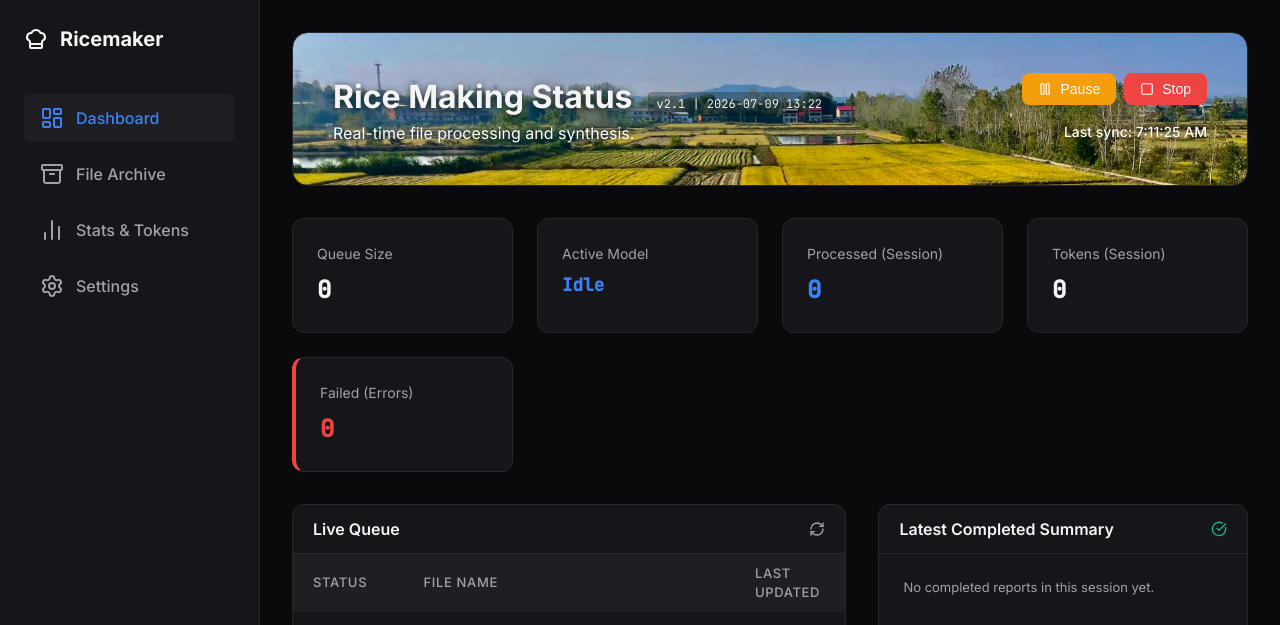
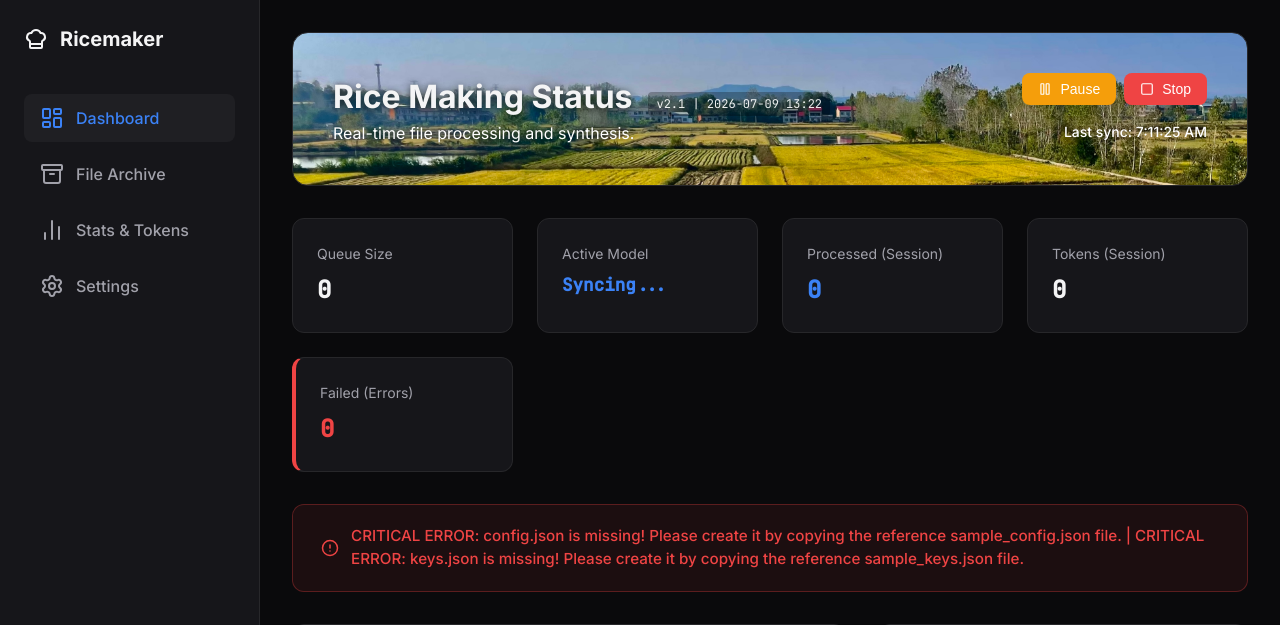
Before and after one commit to bstovej/ricemaker, a Flask app: page / in a window 1280 px wide. Shown: the top 625 px of the page. Run offline with Flask 3, Linux system fonts and the light colour scheme; data that the repository does not hold is empty; parts of the project's set-up code (start-up, migrations or seed data) failed here and were passed over.

Commit message:
Implement dynamic horizontal status/connection banner on the dashboard to report progress % or connection/config errors

```diff
--- a/app.py
+++ b/app.py
@@ -3,15 +3,17 @@ from pathlib import Path
 import json, subprocess, shutil, os, time, re, sys
 import pandas as pd
 
-# Ensure config.json and keys.json are present and are files (prevent Docker from creating folders)
+# Check config.json and keys.json presence and log warnings, but don't exit so Flask can serve the error UI
+config_warnings = []
 for filename, sample_name in [('config.json', 'sample_config.json'), ('keys.json', 'sample_keys.json')]:
     path = Path(filename)
     if not path.exists():
-        print(f"CRITICAL ERROR: {filename} is missing! Please create it by copying the reference {sample_name} file.", file=sys.stderr)
-        sys.exit(1)
-    if path.is_dir():
-        print(f"CRITICAL ERROR: {filename} exists as a directory! Please remove it and create a proper JSON file referencing {sample_name}.", file=sys.stderr)
-        sys.exit(1)
+        config_warnings.append(f"WARNING: {filename} is missing! Use {sample_name} as reference.")
+    elif path.is_dir():
+        config_warnings.append(f"WARNING: {filename} exists as a directory! Remove it and create a file using {sample_name} as reference.")
+
+for warning in config_warnings:
+    print(warning, file=sys.stderr)
 
 app = Flask(__name__, static_folder='data/static')
 
@@ -42,6 +44,12 @@ agent_process = None
 
 def start_agent():
     global agent_process
+    # Verify config/keys are files before starting the agent process
+    for filename in ('config.json', 'keys.json'):
+        path = Path(filename)
+        if not path.exists() or path.is_dir():
+            return
+
     if agent_process is None or agent_process.poll() is not None:
         agent_process = subprocess.Popen(["python", "agent.py"])
 
@@ -121,10 +129,79 @@ def status():
     """Returns the current processing plan for the dashboard"""
     return jsonify(get_cached_data('plan.json', lambda: get_data(DATA_DIR / 'plan.json'), ttl=3))
 
+def check_llm_connection():
+    try:
+        config = get_data('config.json')
+        keys = get_data('keys.json')
+        if not config or not keys:
+            return None
+
+        provider = config.get('llm_provider', 'llama_cpp')
+
+        if provider == 'llama_cpp':
+            base_url = keys.get('LLAMA_CPP_API_BASE', 'http://host.docker.internal:8080/v1')
+            import requests
+            resp = requests.get(f"{base_url}/models", timeout=2)
+            if resp.status_code == 200:
+                return None
+            return f"LLM Connection Error: llama.cpp server at {base_url} returned status code {resp.status_code}."
+        elif provider == 'ollama':
+            base_url = keys.get('OLLAMA_API_BASE', 'http://host.docker.internal:11434')
+            import requests
+            resp = requests.get(base_url, timeout=2)
+            if resp.status_code in (200, 404):
+                return None
+            return f"LLM Connection Error: Ollama server at {base_url} returned status code {resp.status_code}."
+    except Exception as e:
+        return f"LLM Connection Error: Failed to connect to local LLM server. Please check if your LLM server/Ollama is running. Details: {e}"
+    return None
+
 @app.route('/api/session')
 def session_stats():
-    """Returns current session progress and token counts"""
-    return jsonify(get_cached_data('session_stats.json', lambda: get_data(DATA_DIR / 'session_stats.json'), ttl=3))
+    """Returns current session progress, token counts, and connection/configuration errors"""
+    # Force fresh read of state/session rather than caching forever if there are errors
+    session_data = get_data(DATA_DIR / 'session_stats.json')
+    if not session_data:
+        session_data = {
+            "session_start": time.time(),
+            "processed": 0,
+            "tokens": {"prompt": 0, "completion": 0},
+            "active_model": "Syncing...",
+            "last_active": time.time()
+        }
+
+    # Check config/keys presence first
+    config_errors = []
+    for filename, sample_name in [('config.json', 'sample_config.json'), ('keys.json', 'sample_keys.json')]:
+        path = Path(filename)
+        if not path.exists():
+            config_errors.append(f"CRITICAL ERROR: {filename} is missing! Please create it by copying the reference {sample_name} file.")
+        elif path.is_dir():
+            config_errors.append(f"CRITICAL ERROR: {filename} exists as a directory! Please remove it and create a proper JSON file referencing {sample_name}.")
+
+    if config_errors:
+        session_data['status_message'] = " | ".join(config_errors)
+        session_data['status_type'] = 'error'
+    else:
+        llm_error = check_llm_connection()
+        if llm_error:
+            session_data['status_message'] = llm_error
+            session_data['status_type'] = 'error'
+        else:
+            plan = get_data(DATA_DIR / 'plan.json')
+            files = plan.get('files', {})
+            total_files = len(files)
+            completed_files = sum(1 for f, info in files.items() if info.get('status') in ('completed', 'archived'))
+
+            if total_files > 0:
+                pct = int((completed_files / total_files) * 100)
+                session_data['status_message'] = f"Ricemaking in progress - {pct}% completed"
+                session_data['status_type'] = 'progress'
+            else:
+                session_data['status_message'] = "Ricemaking in progress - 0% completed"
+                session_data['status_type'] = 'progress'
+
+    return jsonify(session_data)
 
 @app.route('/api/files')
 def list_files():
--- a/data/static/js/main.js
+++ b/data/static/js/main.js
@@ -506,6 +506,33 @@ async function refreshDashboard() {
                 tokenStr = (totalTokens / 1000).toFixed(1) + 'k';
             }
             document.getElementById('stat-session-tokens').innerText = tokenStr;
+
+            // Render the connection & status banner message
+            const bannerEl = document.getElementById('status-message-banner');
+            if (bannerEl) {
+                const bannerText = document.getElementById('status-banner-text');
+                const bannerIcon = document.getElementById('status-banner-icon');
+
+                if (sessionData.status_message) {
+                    bannerEl.style.display = 'flex';
+                    if (bannerText) bannerText.innerText = sessionData.status_message;
+
+                    if (sessionData.status_type === 'error') {
+                        bannerEl.style.backgroundColor = 'rgba(239, 68, 68, 0.08)';
+                        bannerEl.style.borderColor = 'rgba(239, 68, 68, 0.3)';
+                        bannerEl.style.color = 'var(--status-error)';
+                        if (bannerIcon) bannerIcon.setAttribute('data-lucide', 'alert-circle');
+                    } else {
+                        bannerEl.style.backgroundColor = 'rgba(74, 222, 128, 0.08)';
+                        bannerEl.style.borderColor = 'rgba(74, 222, 128, 0.3)';
+                        bannerEl.style.color = 'var(--accent-primary)';
+                        if (bannerIcon) bannerIcon.setAttribute('data-lucide', 'activity');
+                    }
+                    if (typeof lucide !== 'undefined') lucide.createIcons();
+                } else {
+                    bannerEl.style.display = 'none';
+                }
+            }
         }
 
         // Latest Completed Summary Panel & Errors Panel Refresh
--- a/templates/index.html
+++ b/templates/index.html
@@ -369,6 +369,12 @@
                 </div>
             </div>
 
+            <!-- Status & Connection Message Banner -->
+            <div id="status-message-banner" style="display: none; margin-bottom: 2rem; padding: 1.25rem 1.75rem; border-radius: 0.75rem; font-weight: 500; font-size: 0.95rem; align-items: center; gap: 0.75rem; border: 1px solid var(--border-color); line-height: 1.5;">
+                <i id="status-banner-icon" data-lucide="info" style="width: 18px; height: 18px; flex-shrink: 0;"></i>
+                <span id="status-banner-text" style="flex: 1; font-family: var(--font-main);">Syncing status...</span>
+            </div>
+
             <div class="dashboard-content">
                 <section>
                     <div class="section-header">
```
